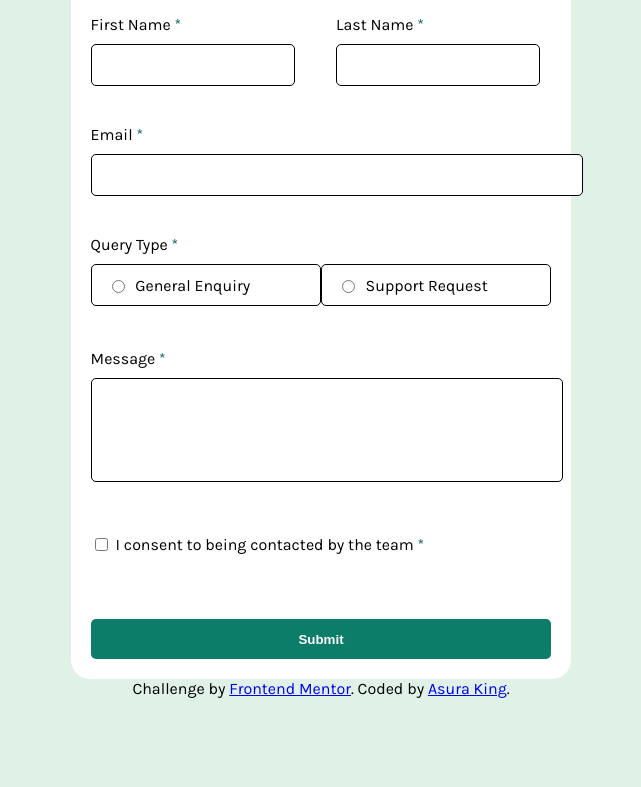
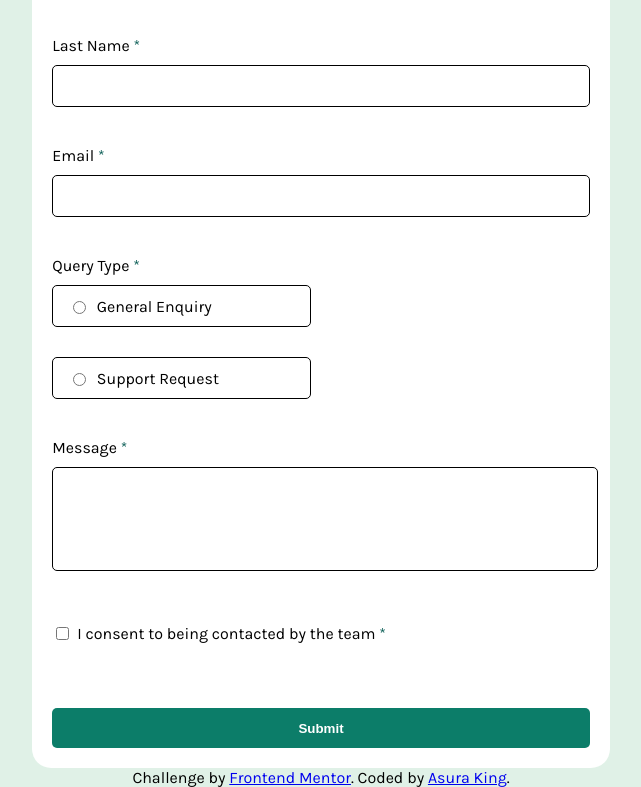
Before and after one commit to Code-of-Asura-King/Contact-form, a plain HTML site: page index.html in a window 768 px wide. Shown: the part 280-1067 px from the top of the page, without its empty margins (71-712 px from the left). Drawn offline with Linux system fonts and the light colour scheme.

Commit message:
Update style.css

```diff
--- a/style.css
+++ b/style.css
@@ -147,18 +147,30 @@ p {
     visibility: visible;
 }
 @media only screen and (min-width: 768px) and (max-width: 991px) {
-   .box {
-        width: 60%;
+  .box {
+        width: 70%;
+    }
+    #UserName {
+        flex-direction: column;
+    }
+   .fName,
+   .lName {
+        width: 100%;
     }
     #Fname,
     #Lname {
-        width: 80%;
+        min-height: 2.5rem;
+    }
+    #Lname {
+        align-self: normal;
     }
     #mail {
-        min-width: 100%;
+        min-width: 90%;
     }
-   .Sub-box {
-        width: 60%;
+   .query-options {
+        width: 100%;
+        row-gap: 30px;
+        flex-direction: column;
     }
 }
 @media only screen and (max-width: 767px) {
```
